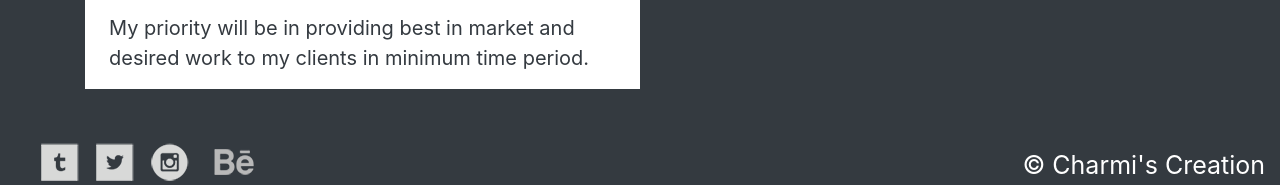
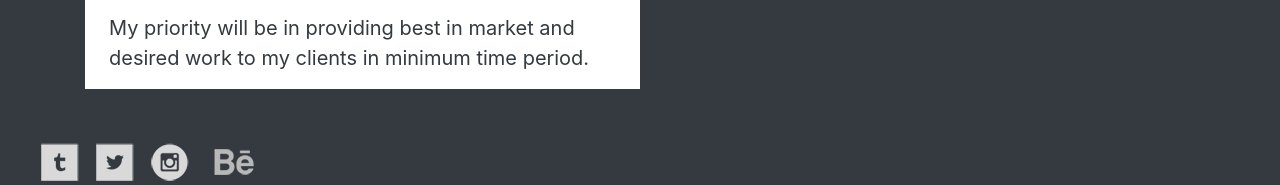
Before and after one commit to Charmi29/Charmi29, a plain HTML site: page Portfolio/About.html in a window 1280 px wide. Shown: the part 735-920 px from the top of the page. Drawn offline with nearby package versions, Linux system fonts and the light colour scheme; a web font is replaced by a local one.

Commit message:
Update About.html

```diff
--- a/Portfolio/About.html
+++ b/Portfolio/About.html
@@ -114,7 +114,7 @@
 					<a href="https://www.behance.net/charmishukla"><img src="portfolio-cotent/behance_icon1.png" class="ml-1"></a>
 				</div>
 
-				<p class="float-right text-white" id="copyright1">© Charmi's Creation</p>
+				<!--p class="float-right text-white" id="copyright1">© Charmi's Creation</p-->
 			</div>
 		</div>
 	</div>
```
